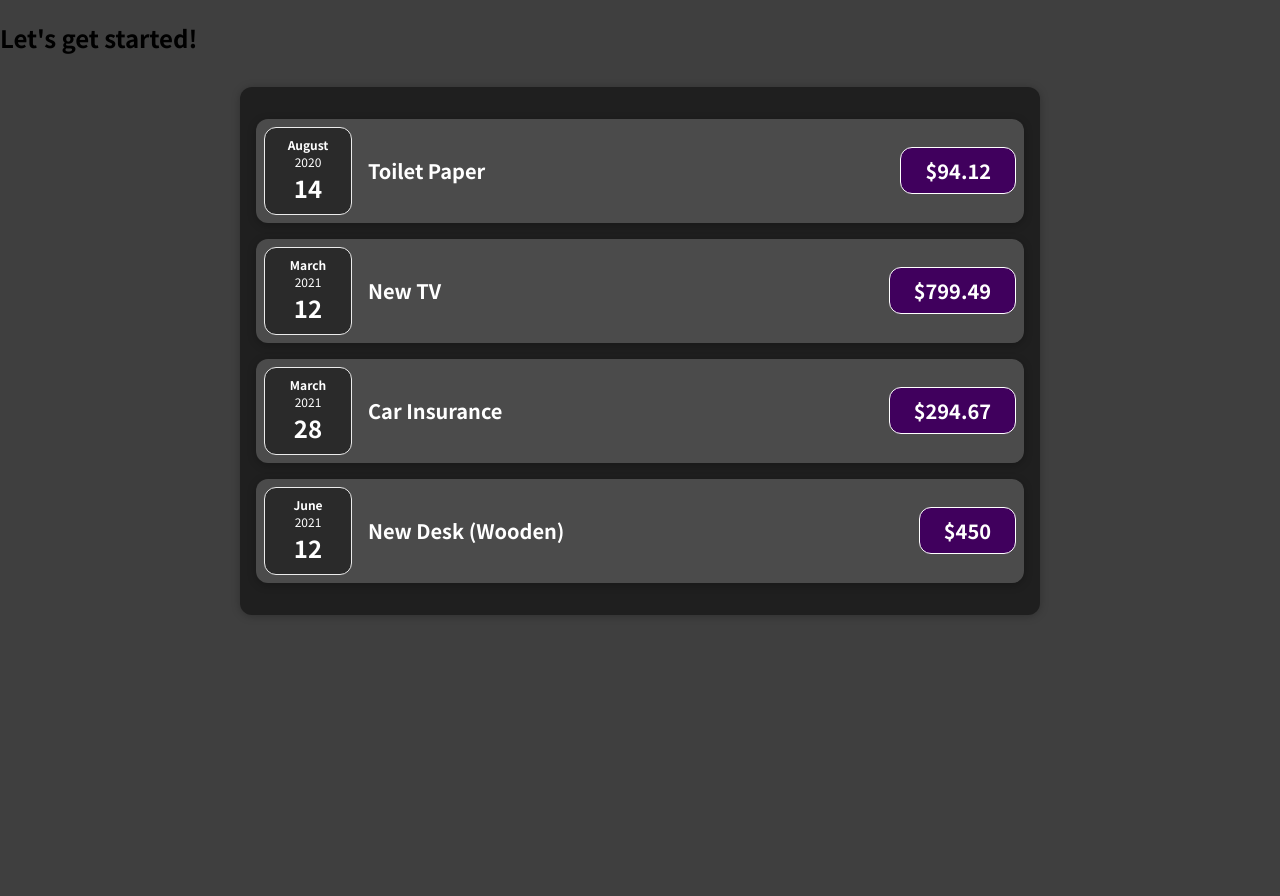
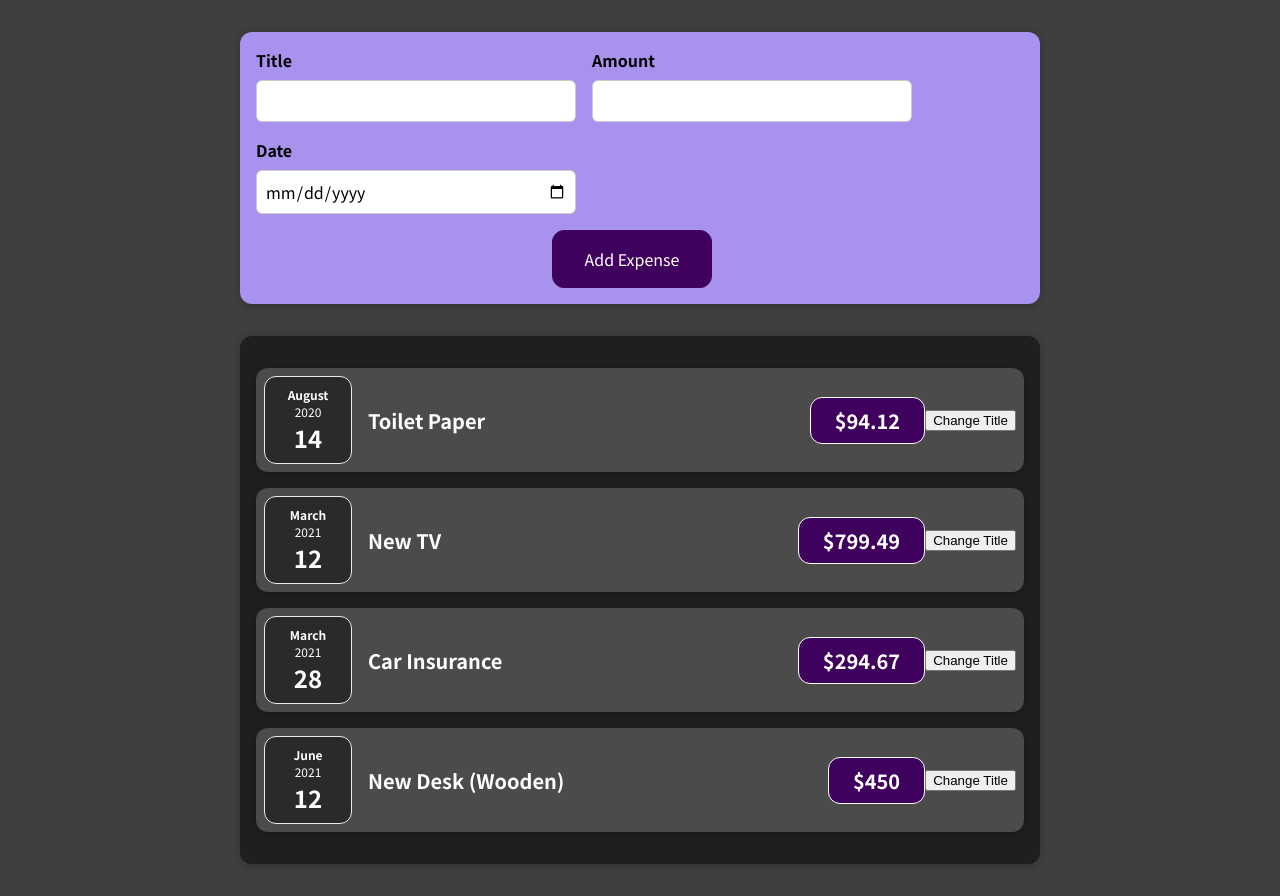
Before and after one commit to SebasNadu/react-complete, a React (Create React App) app in the folder 01-starting-setup/: page / in a window 1280 px wide. Before the commit the page ends 800 px from the top, so only its background shows below. Built offline with nearby package versions, Linux system fonts and the light colour scheme.

Commit message:
add form

```diff
--- a/01-starting-setup/src/App.js
+++ b/01-starting-setup/src/App.js
@@ -1,3 +1,6 @@
+import React from "react";
+
+import NewExpense from "./components/NewExpense/NewExpense";
 import Expenses from "./components/Expenses/Expenses";
 
 const expenses = [
@@ -25,7 +28,7 @@
 const App = () => {
   return (
     <div>
-      <h2>Let's get started!</h2>
+      <NewExpense />
       <Expenses items={expenses} />
     </div>
   );
--- a/01-starting-setup/src/components/Expenses/ExpenseItem.js
+++ b/01-starting-setup/src/components/Expenses/ExpenseItem.js
@@ -1,17 +1,24 @@
-import React from "react";
+import React, { useState } from "react";
 
 import ExpenseDate from "./ExpenseDate";
 import Card from "../UI/Card";
 import "./ExpenseItem.css";
 
 const ExpenseItem = (props) => {
+  const [title, setTitle] = useState(props.title);
+
+  const clickHandler = () => {
+    setTitle("Updated!");
+  };
+
   return (
     <Card className="expense-item">
       <ExpenseDate date={props.date} />
       <div className="expense-item__description">
-        <h2>{props.title}</h2>
+        <h2>{title}</h2>
         <div className="expense-item__price">${props.amount}</div>
       </div>
+      <button onClick={clickHandler}>Change Title</button>
     </Card>
   );
 };
--- /dev/null
+++ b/01-starting-setup/src/components/NewExpense/ExpenseForm.css
@@ -0,0 +1,26 @@
+.new-expense__controls {
+  display: flex;
+  flex-wrap: wrap;
+  gap: 1rem;
+  margin-bottom: 1rem;
+  text-align: left;
+}
+
+.new-expense__control label {
+  font-weight: bold;
+  margin-bottom: 0.5rem;
+  display: block;
+}
+
+.new-expense__control input {
+  font: inherit;
+  padding: 0.5rem;
+  border-radius: 6px;
+  border: 1px solid #ccc;
+  width: 20rem;
+  max-width: 100%;
+}
+
+.new-expense__actions {
+  text-align: right;
+}
--- /dev/null
+++ b/01-starting-setup/src/components/NewExpense/ExpenseForm.js
@@ -0,0 +1,29 @@
+import React from "react";
+
+import "./ExpenseForm.css";
+
+const ExpenseForm = () => {
+  return (
+    <form>
+      <div className="new-expense__controls">
+        <div className="new-expense__control">
+          <label for="">Title</label>
+          <input type="text" />
+        </div>
+        <div className="new-expense__control">
+          <label for="">Amount</label>
+          <input type="number" min="0.01" step="0.01" />
+        </div>
+        <div className="new-expense__control">
+          <label for="">Date</label>
+          <input type="date" min="2019-01-01" step="2022-12-31" />
+        </div>
+      </div>
+      <div className="new-expense__control">
+        <button type="submit">Add Expense</button>
+      </div>
+    </form>
+  );
+};
+
+export default ExpenseForm;
--- /dev/null
+++ b/01-starting-setup/src/components/NewExpense/NewExpense.css
@@ -0,0 +1,38 @@
+.new-expense {
+  background-color: #a892ee;
+  padding: 1rem;
+  margin: 2rem auto;
+  width: 50rem;
+  max-width: 95%;
+  border-radius: 12px;
+  text-align: center;
+  box-shadow: 0 1px 8px rgba(0, 0, 0, 0.25);
+}
+
+.new-expense button {
+  font: inherit;
+  cursor: pointer;
+  padding: 1rem 2rem;
+  border: 1px solid #40005d;
+  background-color: #40005d;
+  color: white;
+  border-radius: 12px;
+  margin-right: 1rem;
+}
+
+.new-expense button:hover,
+.new-expense button:active {
+  background-color: #510674;
+  border-color: #510674;
+}
+
+.new-expense button.alternative {
+  color: #220131;
+  border-color: transparent;
+  background-color: transparent;
+}
+
+.new-expense button.alternative:hover,
+.new-expense button.alternative:active {
+  background-color: #ddb3f8;
+}
--- /dev/null
+++ b/01-starting-setup/src/components/NewExpense/NewExpense.js
@@ -0,0 +1,14 @@
+import React from "react";
+import ExpenseForm from "./ExpenseForm.js";
+
+import "./NewExpense.css";
+
+const NewExpense = () => {
+  return (
+    <div className="new-expense">
+      <ExpenseForm />
+    </div>
+  );
+};
+
+export default NewExpense;
```
